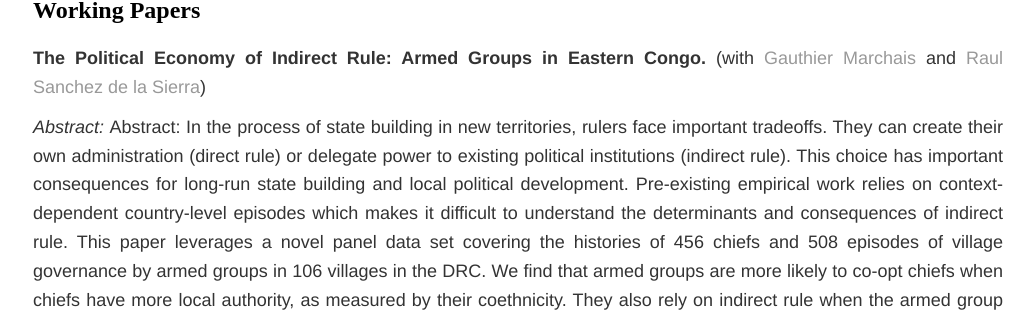
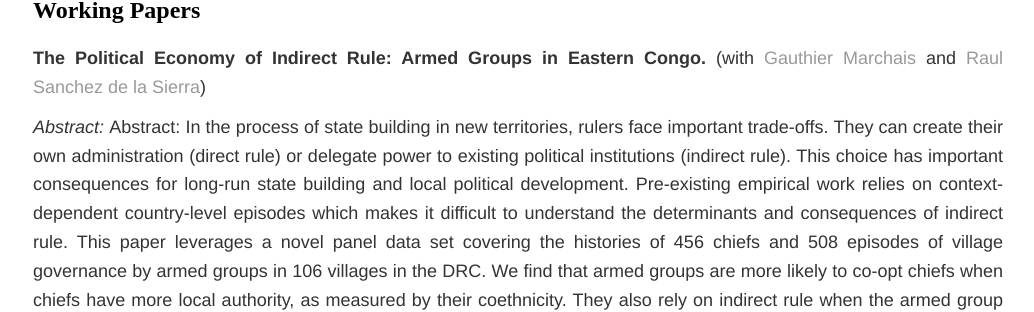
Before and after one commit to soeren-henn/soeren-henn.github.io, a Jekyll site: the page built from research/index.html, in a window 1280 px wide and 900 px high, scrolled down 1028 px. Shown: the part 143-455 px from the top of the window, without its empty margins (122-1156 px from the left). Built offline with Jekyll 4.4.1, drawn with Linux system fonts in a browser that asks for light colours; some of the changed text lies outside the part shown.

Commit message:
Update index.html

```diff
--- a/research/index.html
+++ b/research/index.html
@@ -31,7 +31,7 @@ title: Research
 
 	<div class="paper">
 		<p><b>The Political Economy of Indirect Rule: Armed Groups in Eastern Congo.</b> (with <a href="http://www.ids.ac.uk/person/gauthier-marchais" target="_blank">Gauthier Marchais</a> and <a href="https://raulsanchezdelasierra.com/" target="_blank">Raul Sanchez de la Sierra</a>)</p>
-		<p><i>Abstract: </i>Abstract: In the process of state building in new territories, rulers face important tradeoffs. They can create their own administration (direct rule) or delegate power to existing political institutions (indirect rule). This choice has important consequences for long-run state building and local political development. Pre-existing empirical work relies on context-dependent country-level episodes which makes it difficult to understand the determinants and consequences of indirect rule. This paper leverages a novel panel data set covering the histories of 456 chiefs and 508 episodes of village governance by armed groups in 106 villages in  the DRC.  We find that armed groups are more likely to co-opt chiefs when chiefs have more local authority, as measured by their coethnicity. They also rely on indirect rule when the armed group lacks legitimacy among the population, as also measured by their coethnicity. The use of direct rule increases with an armed groups' tenure and the resources of the village. We use survey data and implicit association tests to estimate the effects of indirect rule. We show that indirect rule decreases legitimacy of chiefs. Armed groups, however, increase their legitimacy by delegating power to the chiefs.</p>
+		<p><i>Abstract: </i>Abstract: In the process of state building in new territories, rulers face important trade-offs. They can create their own administration (direct rule) or delegate power to existing political institutions (indirect rule). This choice has important consequences for long-run state building and local political development. Pre-existing empirical work relies on context-dependent country-level episodes which makes it difficult to understand the determinants and consequences of indirect rule. This paper leverages a novel panel data set covering the histories of 456 chiefs and 508 episodes of village governance by armed groups in 106 villages in  the DRC.  We find that armed groups are more likely to co-opt chiefs when chiefs have more local authority, as measured by their coethnicity. They also rely on indirect rule when the armed group lacks legitimacy among the population, as also measured by their coethnicity. The use of direct rule increases with an armed groups' tenure and the resources of the village. We use survey data and implicit association tests to estimate the effects of indirect rule. We show that indirect rule decreases legitimacy of chiefs. Armed groups, however, increase their legitimacy by delegating power to the chiefs.</p>
 	</div>
 
 	<div class="paper">
```
